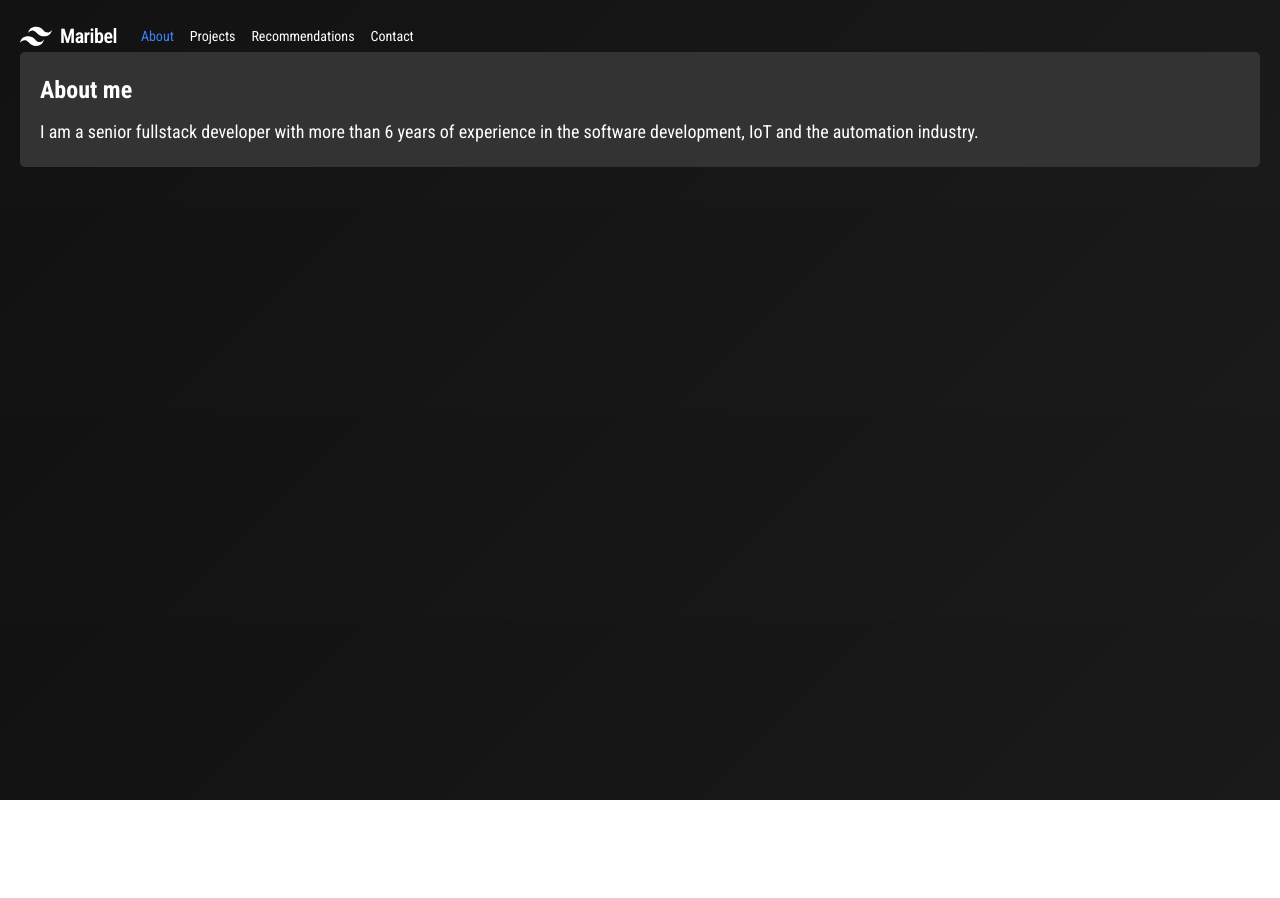
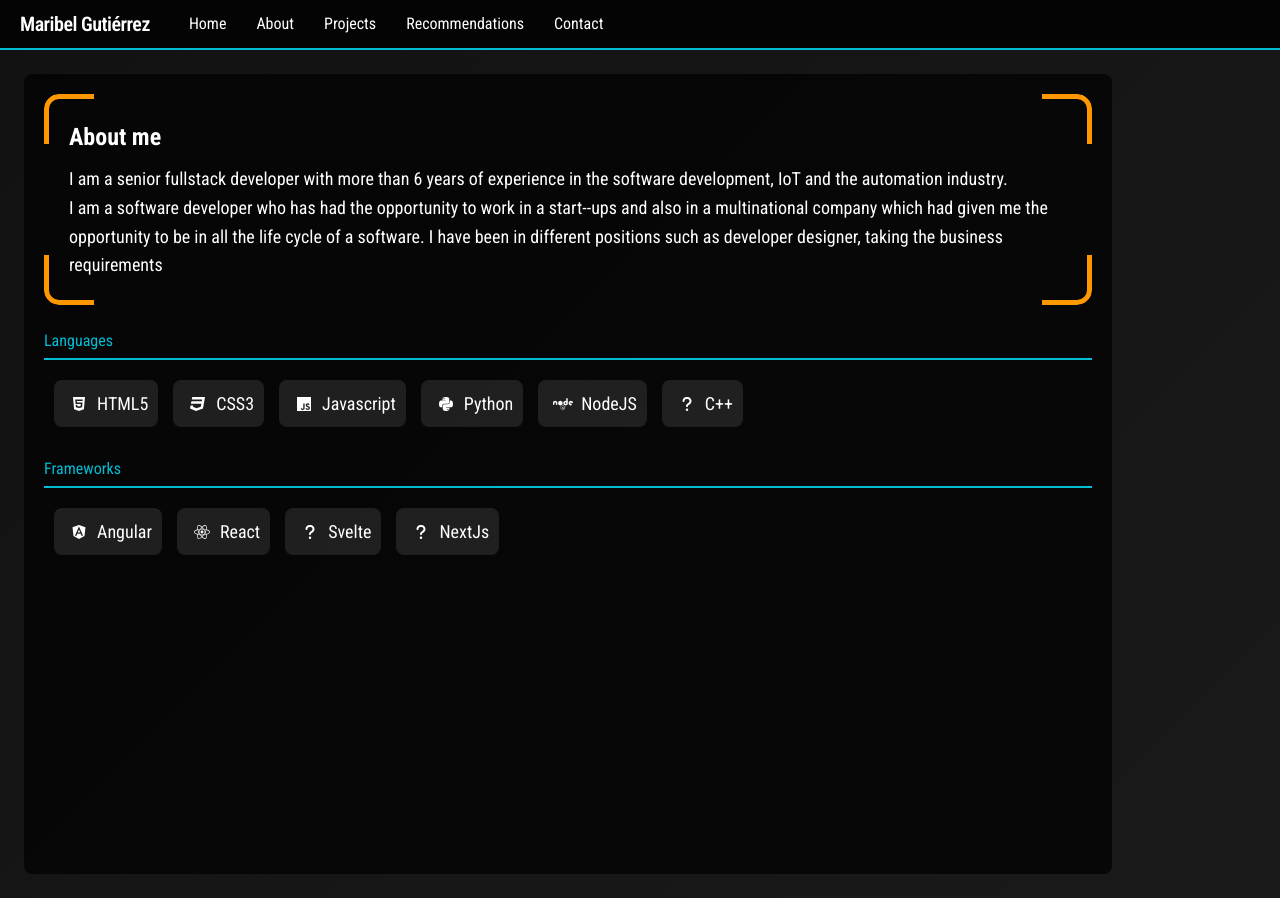
Before and after one commit to andrea-gutierrez/portfolio, a Next.js app: page /about in a window 1280 px wide. Before the commit the page ends 800 px from the top, so only its background shows below. Built offline with nearby package versions, Linux system fonts and the light colour scheme.

Commit message:
feature: information about me

```diff
--- a/app/(profesional-session)/about/page.tsx
+++ b/app/(profesional-session)/about/page.tsx
@@ -1,11 +1,89 @@
 import style from '../professional-session.module.css';
+
+import {
+    faHtml5,
+    faCss3Alt,
+    faJs,
+    faCss3,
+    faPython,
+    faNode,
+    faAngular,
+    faReact
+} from '@fortawesome/free-brands-svg-icons'
+import {faQuestion} from "@fortawesome/free-solid-svg-icons";
+import {IconList} from "@/components/icon-list/IconList";
+
+const languages = [
+    {
+        icon: faHtml5,
+        name: 'HTML5'
+    },
+    {
+        icon: faCss3,
+        name: 'CSS3'
+    },
+    {
+        icon: faJs,
+        name: 'Javascript'
+    },
+    {
+        icon: faPython,
+        name: 'Python'
+    },
+    {
+        icon: faNode,
+        name: 'NodeJS'
+    },
+    {
+        icon: faQuestion,
+        name: 'C++'
+    }
+]
+
+const frameworks = [
+    {
+        icon: faAngular,
+        name: 'Angular'
+    },
+    {
+        icon: faReact,
+        name: 'React'
+    },
+    {
+        icon: faQuestion,
+        name: 'Svelte'
+    },
+    {
+        icon: faQuestion,
+        name: 'NextJs'
+    },
+]
+
+export const metadata = {
+    title: "About",
+    description: 'Information about Maribel',
+    keywords: 'CSS3, HTML5, Angular, NextJS, NodeJS, Javascript'
+}
 
 export default function AboutPage() {
     return (
         <>
-            <h1 className={style.subtitle}>About me</h1>
-            <p>I am a senior fullstack developer with more than 6 years of experience in the software development, IoT
-                and the automation industry. </p>
+            <section className={style["main--section"]}>
+                <h1 className={style.subtitle}>About me</h1>
+                <p>I am a senior fullstack developer with more than 6 years of experience in the software development,
+                    IoT
+                    and the automation industry. </p>
+                <p>I am a software developer who has had the opportunity to work in a start--ups and also in a
+                    multinational company which had given me the opportunity to be in all the life cycle of a software.
+                    I have been in different positions such as developer designer, taking the business requirements</p>
+            </section>
+
+            <section>
+                <IconList items={languages} title={'Languages'}/>
+
+                <IconList items={frameworks} title={'Frameworks'}/>
+            </section>
+
         </>
     )
 }
--- a/app/(profesional-session)/layout.tsx
+++ b/app/(profesional-session)/layout.tsx
@@ -7,7 +7,7 @@ export default function ProfessionalSessionsLayout({children}: { children: React
     return (
         <>
             <Navbar/>
-            <main className={style['main--content']}>
+            <main className={`${style['main--content']} min-h-screen m-6`}>
                 {children}
             </main>
         </>
--- a/app/(profesional-session)/professional-session.module.css
+++ b/app/(profesional-session)/professional-session.module.css
@@ -4,11 +4,27 @@
     margin-bottom: 10px;
 }
 
+.main--section {
+    border-radius: 15px 15px 15px;
+    object-fit: cover;
+    --s: 50px; /* the size on the corner */
+    --t: 5px; /* the thickness of the border */
+    --g: 20px; /* the gap between the border and image */
+
+    padding: calc(var(--g) + var(--t));
+    outline: var(--t) solid #FF9800; /* the color here */
+    outline-offset: calc(-1 * var(--t));
+    mask: conic-gradient(at var(--s) var(--s), #0000 75%, #000 0) 0 0/calc(100% - var(--s)) calc(100% - var(--s)),
+    linear-gradient(#000 0 0) content-box;
+    transition: .4s;
+}
+
 .main--content {
-    background-color: #333333; /* Dark Gray for section background */
+    max-width: 85%;
+    margin: 0 auto;
     padding: 20px;
-    border-radius: 5px;
-    margin-bottom: 20px;
+    background-color: rgba(0, 0, 0, 0.7);
+    border-radius: 8px;
 }
 
 .main--content p {
@@ -16,3 +32,40 @@
     font-size: 18px;
     line-height: 1.6;
 }
+
+.tech-category {
+    margin-bottom: 30px;
+}
+
+.tech-category h2 {
+    margin-bottom: 15px;
+    border-bottom: 2px solid #00BCD4;
+    padding-bottom: 5px;
+    color: #00BCD4; /* Cyan color for category titles */
+}
+
+.tech-stack {
+    display: flex;
+    flex-wrap: wrap;
+    gap: 15px;
+    margin-right: 10px;
+    margin-left: 10px;
+}
+
+.tech-stack .tech-item {
+    display: flex;
+    align-items: center;
+    padding: 10px;
+    border-radius: 8px;
+    background-color: rgba(255, 255, 255, 0.1);
+    transition: background-color 0.3s ease;
+}
+
+.tech-stack .tech-item:hover {
+    background-color: rgba(255, 255, 255, 0.2);
+}
+
+.tech-stack .tech-item .tech-name {
+    font-size: 18px;
+    padding-left: 3px;
+}
--- a/app/globals.css
+++ b/app/globals.css
@@ -29,11 +29,7 @@ body {
     background: linear-gradient(135deg, #121212, #1A1A1A);
     color: #FFFFFF; /* Bright white text color for contrast */
     margin: 0; /* Removes default margin */
-    padding: 20px; /* Adds padding for content */
-}
-
-.main--bg {
-    /*background: linear-gradient(135deg, #121212, #1A1A1A);*/
+    /*padding: 20px; !* Adds padding for content *!*/
 }
 
 h1 {
--- a/app/page.tsx
+++ b/app/page.tsx
@@ -4,7 +4,7 @@ import Link from "next/link";
 export default function Home() {
     return (
         <main
-            className="flex flex-row gap-5 justify-center my-auto h-screen main--bg">
+            className="flex flex-row gap-5 justify-center my-auto h-screen">
             <div className="flex flex-col w-1/2 justify-center gap-5">
                 <div className="flex flex-col items-center justify-center">
                     <h1>Hi there, I am <span
--- /dev/null
+++ b/components/icon-list/IconList.tsx
@@ -0,0 +1,21 @@
+import {FontAwesomeIcon} from "@fortawesome/react-fontawesome";
+
+import style from "@/app/(profesional-session)/professional-session.module.css";
+
+export const IconList = ({items, title}: { items: { icon: any; name: string }[], title: string }) => {
+    return (
+        <div className={`${style["tech-category"]} mt-6`}>
+            <h2>{title}</h2>
+            <div className={`${style["tech-stack"]} mt-5`}>
+                {
+                    items.map((item: any) => (
+                        <div key={item.name} className={style["tech-item"]}>
+                            <FontAwesomeIcon icon={item.icon} width={30} height={30}/>
+                            <div className={style["tech-name"]}>{item.name}</div>
+                        </div>
+                    ))
+                }
+            </div>
+        </div>
+    )
+}
--- /dev/null
+++ b/components/navbar/Navbar.module.css
@@ -0,0 +1,21 @@
+/* Navbar */
+.navbar {
+    display: flex;
+    justify-content: space-between;
+    align-items: center;
+    background-color: rgba(0, 0, 0, 0.8);
+    padding: 10px 20px;
+    border-bottom: 2px solid #00BCD4; /* Cyan bottom border */
+}
+
+.navbar a {
+    color: #FFFFFF;
+    text-decoration: none;
+    margin: 0 15px;
+    font-size: 16px;
+    transition: color 0.3s ease;
+}
+
+.navbar a:hover {
+    color: #00BCD4; /* Cyan color on hover */
+}
--- a/components/navbar/Navbar.tsx
+++ b/components/navbar/Navbar.tsx
@@ -1,6 +1,6 @@
-import Link from "next/link";
+import {ActiveLink} from "@/components";
 
-import {ActiveLink} from "@/components";
+import style from './Navbar.module.css';
 
 interface NavItems {
     path: string;
@@ -8,6 +8,7 @@ interface NavItems {
 }
 
 const navItems: NavItems[] = [
+    {path: '/', text: 'Home'},
     {path: '/about', text: 'About'},
     {path: '/projects', text: 'Projects'},
     {path: '/recommendation', text: 'Recommendations'},
@@ -16,14 +17,9 @@ const navItems: NavItems[] = [
 
 export const Navbar = () => {
     return (
-        <nav className="flex items-center justify-between flex-wrap">
+        <nav className={`flex items-center justify-between flex-wrap ${style.navbar}`}>
             <div className="flex items-center flex-shrink-0 text-white mr-6">
-                <svg className="fill-current h-8 w-8 mr-2" width="54" height="54" viewBox="0 0 54 54"
-                     xmlns="http://www.w3.org/2000/svg">
-                    <path
-                        d="M13.5 22.1c1.8-7.2 6.3-10.8 13.5-10.8 10.8 0 12.15 8.1 17.55 9.45 3.6.9 6.75-.45 9.45-4.05-1.8 7.2-6.3 10.8-13.5 10.8-10.8 0-12.15-8.1-17.55-9.45-3.6-.9-6.75.45-9.45 4.05zM0 38.3c1.8-7.2 6.3-10.8 13.5-10.8 10.8 0 12.15 8.1 17.55 9.45 3.6.9 6.75-.45 9.45-4.05-1.8 7.2-6.3 10.8-13.5 10.8-10.8 0-12.15-8.1-17.55-9.45-3.6-.9-6.75.45-9.45 4.05z"/>
-                </svg>
-                <span className="font-semibold text-xl tracking-tight">Maribel</span>
+                <span className="font-semibold text-xl tracking-tight">Maribel Gutiérrez</span>
             </div>
             <div className="block lg:hidden">
                 <button
```
Also changed, not shown: package.json (+9 -5 lines), 1 other file (tests, documents, lock files or other folders).
